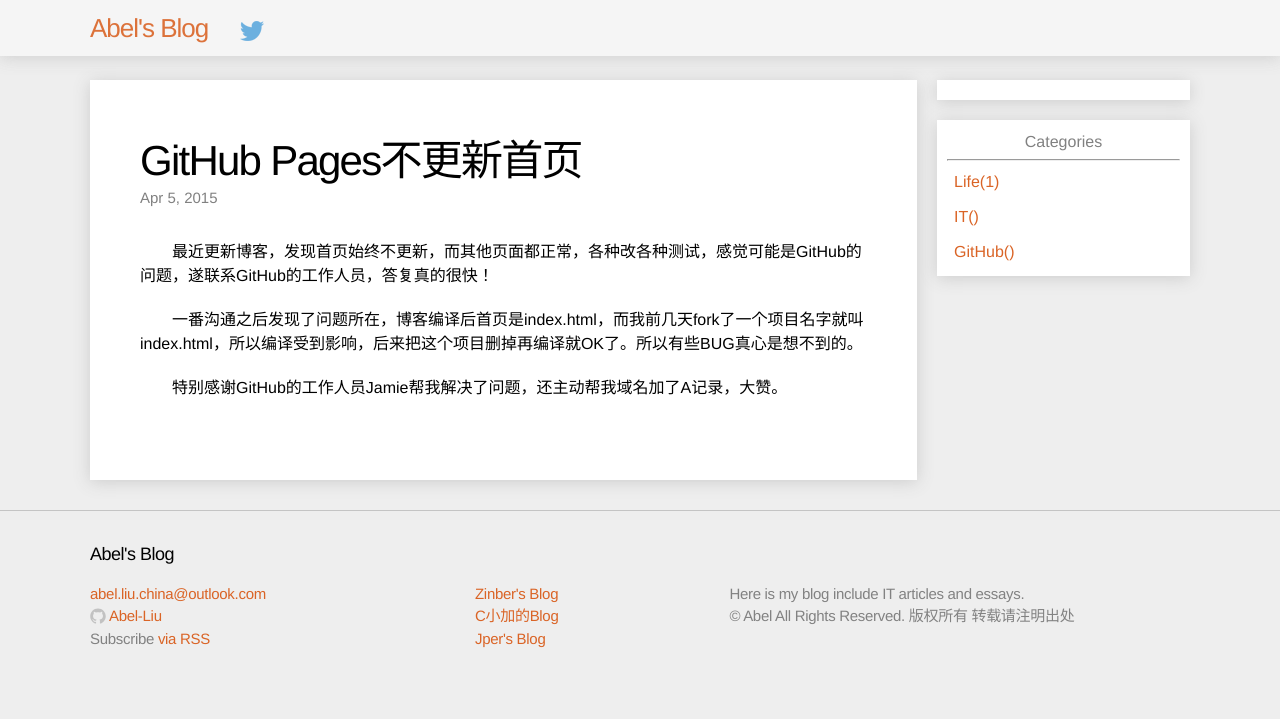
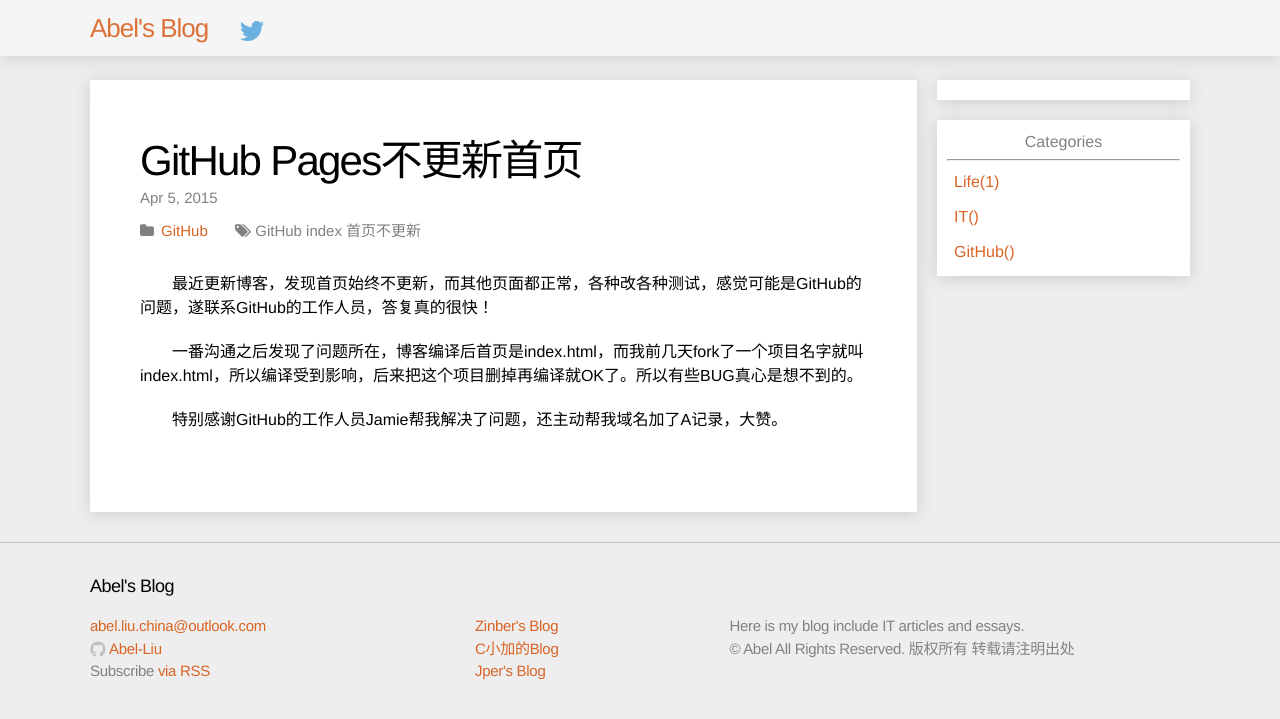
Before and after one commit to Abel-Liu/Abel-Liu.github.io, a Jekyll site: the page built from _posts/GitHub/2015-04-05-did-not-update-homepage.md, in a window 1280 px wide. Shown: the top 719 px of the page. Built offline with Jekyll 4.4.1, drawn with Linux system fonts in a browser that asks for light colours; nearby versions of some CDN libraries; comment, search, counter and statistics services are not loaded.

Commit message:
add category&tag

```diff
--- a/_includes/head.html
+++ b/_includes/head.html
@@ -7,6 +7,7 @@
     <link rel="canonical" href="{{ page.url | replace:'index.html','' | prepend: site.baseurl | prepend: site.url }}" />
 
     <!-- Custom CSS -->
+    <link rel="stylesheet" href="//maxcdn.bootstrapcdn.com/font-awesome/4.3.0/css/font-awesome.min.css">
     <link rel="stylesheet" href='{{ "/css/main.css" | prepend: site.baseurl }}' />
 
     <style type="text/css">
--- a/_layouts/post.html
+++ b/_layouts/post.html
@@ -6,7 +6,8 @@
     <header class="post-header">
         <h1>{{ page.title }}</h1>
         <div class="meta">
-            {{ page.date | date: "%b %-d, %Y" }}{% if page.author %} • {{ page.author }}{% endif %}{% if page.meta %} • {{ page.meta }}{% endif %}
+            <div style="margin-bottom:10px;">
+                {{ page.date | date: "%b %-d, %Y" }}
 
                 <div style="float:right;" class="bdsharebuttonbox">
                     <a href="#" class="bds_qzone" data-cmd="qzone" title="分享到QQ空间"></a>
@@ -16,6 +17,23 @@
                     <a href="#" class="bds_fbook" data-cmd="fbook" title="分享到Facebook"></a>
                     <a href="#" class="bds_more" data-cmd="more"></a>
                 </div>
+            </div>
+
+            {% if page.categories.size > 0 %}
+              <i class="fa fa-folder"></i>
+              {% for c in page.categories %}
+                <a class="cat-tag" href="/{{c}}/">{{c}}</a>
+              {% endfor %}
+            {% endif %}
+
+            <span style="margin-left:20px;"></span>
+
+            {% if page.tags.size > 0 %}
+              <i class="fa fa-tags"></i>
+              {% for c in page.tags %}
+                {{c}}
+              {% endfor %}
+            {% endif %}
 
         </div>
 
--- a/css/main.css
+++ b/css/main.css
@@ -37,6 +37,15 @@
 a.category-link:hover {
   background-color: #C2B6A3;
   border-radius: 10px;
+  text-decoration: none;
+}
+
+.cat-tag{
+  padding:3px;
+}
+a.cat-tag:hover {
+  background-color: #C2B6A3;
+  border-radius: 5px;
   text-decoration: none;
 }
 
```
Lines whose indentation alone changed are shown as unchanged.
